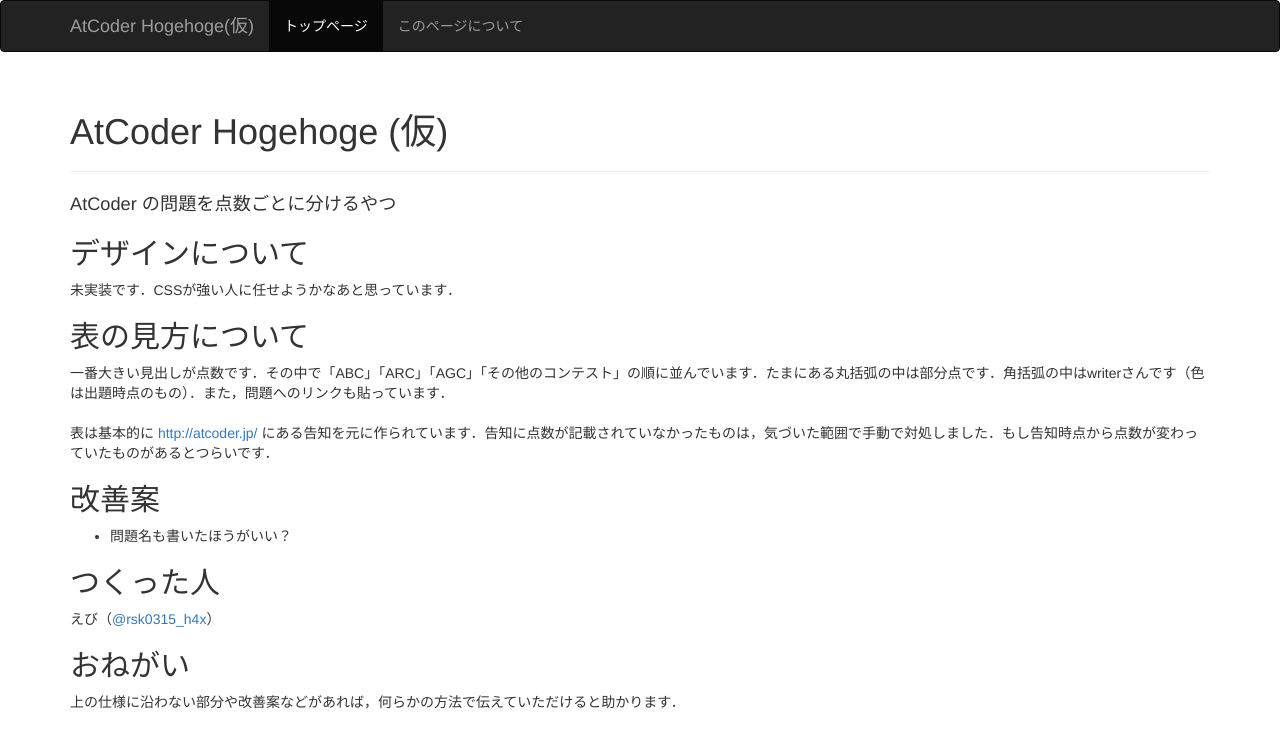
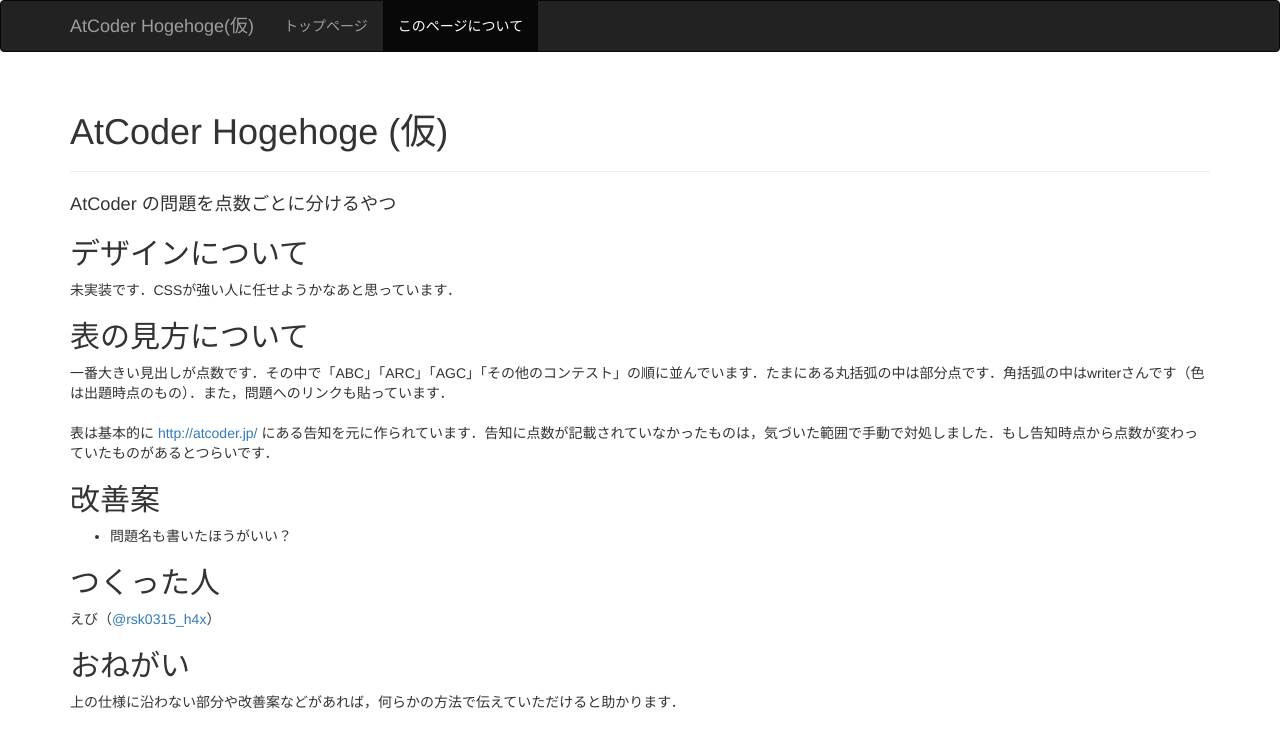
Before and after one commit to okaduki/tsutajiro.github.io, a plain HTML site: page AtCoderPointsList/about.html in a window 1280 px wide. Drawn offline with nearby package versions, Linux system fonts and the light colour scheme.

Commit message:
nav の active の指定が間違っていたので修正

```diff
--- a/AtCoderPointsList/about.html
+++ b/AtCoderPointsList/about.html
@@ -31,8 +31,8 @@
         </div>
 
         <ul class="nav navbar-nav">
-          <li class="active"><a href="./index.html">トップページ</a></li>
-          <li><a href="./about.html">このページについて</a></li>
+          <li><a href="./index.html">トップページ</a></li>
+          <li class="active"><a href="./about.html">このページについて</a></li>
         </ul>
       </div>
     </nav>
```
